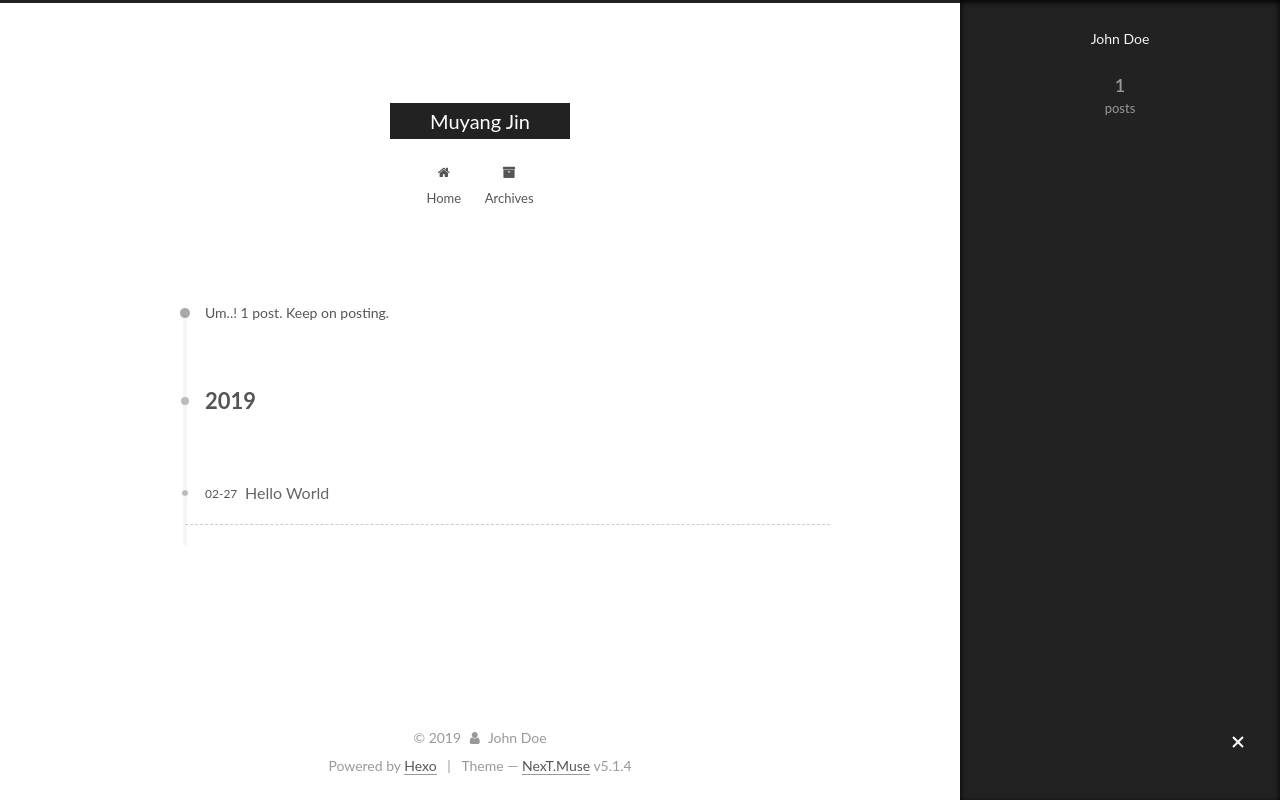
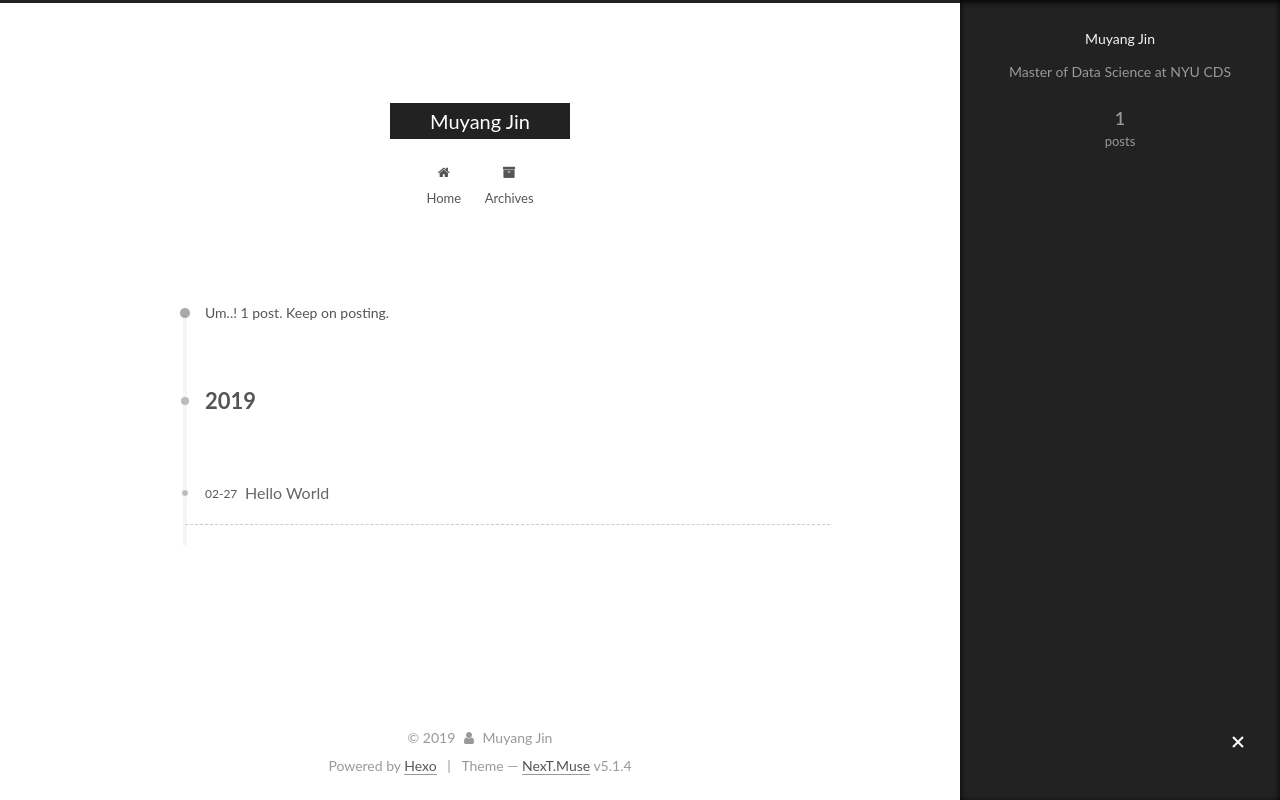
Before and after one commit to muyangjin/muyangjin.github.io, a plain HTML site: page archives/index.html in a window 1280 px wide. Both pictures are taken after a click on the element 1238 px from the left and 743 px from the top of the page. Drawn offline with Linux system fonts and the light colour scheme.

Commit message:
Site updated: 2019-02-27 15:25:07

```diff
--- a/archives/index.html
+++ b/archives/index.html
@@ -79,13 +79,16 @@
 
 
 
+<meta name="description" content="Master of Data Science at NYU CDS">
 <meta property="og:type" content="website">
 <meta property="og:title" content="Muyang Jin">
 <meta property="og:url" content="http://yoursite.com/archives/index.html">
 <meta property="og:site_name" content="Muyang Jin">
+<meta property="og:description" content="Master of Data Science at NYU CDS">
 <meta property="og:locale" content="default">
 <meta name="twitter:card" content="summary">
 <meta name="twitter:title" content="Muyang Jin">
+<meta name="twitter:description" content="Master of Data Science at NYU CDS">
 
 
 
@@ -312,8 +315,8 @@
         <div class="site-overview">
           <div class="site-author motion-element" itemprop="author" itemscope itemtype="http://schema.org/Person">
 
-              <p class="site-author-name" itemprop="name">John Doe</p>
-              <p class="site-description motion-element" itemprop="description"></p>
+              <p class="site-author-name" itemprop="name">Muyang Jin</p>
+              <p class="site-description motion-element" itemprop="description">Master of Data Science at NYU CDS</p>
           </div>
 
           <nav class="site-state motion-element">
@@ -368,7 +371,7 @@
   <span class="with-love">
     <i class="fa fa-user"></i>
   </span>
-  <span class="author" itemprop="copyrightHolder">John Doe</span>
+  <span class="author" itemprop="copyrightHolder">Muyang Jin</span>
 
 
 </div>
--- a/css/main.css
+++ b/css/main.css
@@ -1822,7 +1822,7 @@ pre .javascript .function {
   width: 4px;
   height: 4px;
   border-radius: 50%;
-  background: #fff;
+  background: #83ddff;
 }
 .links-of-blogroll {
   font-size: 13px;
```
Also changed, not shown: 2019/02/27/hello-world/index.html (+4 -4 lines), archives/2019/02/index.html (+6 -3 lines), archives/2019/index.html (+6 -3 lines), index.html (+7 -4 lines).
